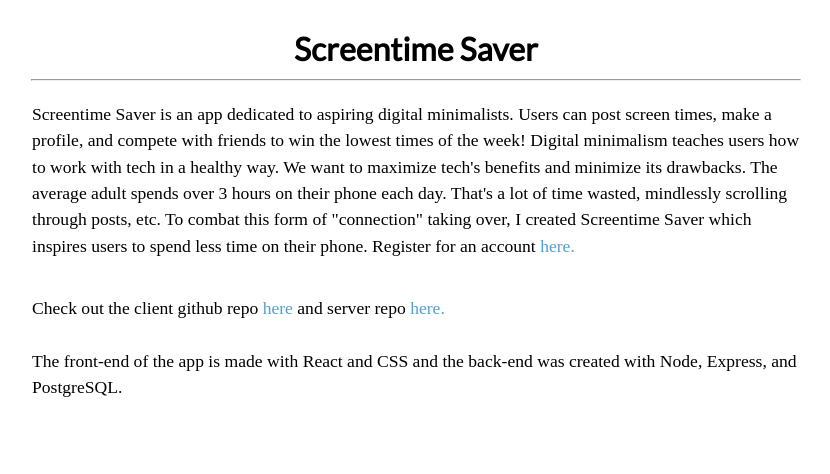
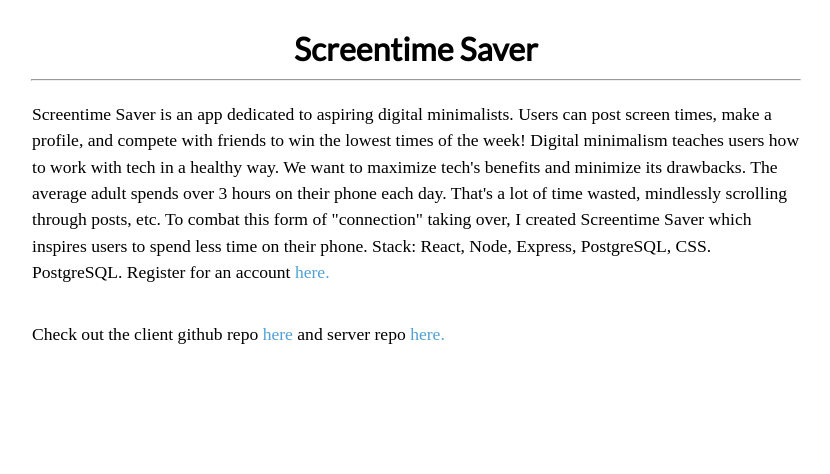
Before and after one commit to lindsayesterman/lindsay, a PHP site: page /scrtime-saver.html in a window 1280 px wide. Shown: the part 434-908 px from the top of the page, without its empty margins (224-1054 px from the left). Before the commit the page ends 831 px from the top, so only its background shows below. Run offline with PHP 8.4, Linux system fonts and the light colour scheme.

Commit message:
language update

```diff
--- a/index.html
+++ b/index.html
@@ -161,7 +161,7 @@
     <footer>
         <div class="le">
 
-            @ Lindsay Esterman
+            @ Lindsay Esterman 2020
 
         </div>
     </footer>
--- a/project-finder.html
+++ b/project-finder.html
@@ -36,7 +36,7 @@
                 and devs can sort through them until they find one they like. <br><br>
 
                 I made this app because I like spending my time solving actual problems. It can be hard to do user research and come up with
-                useful ideas yourself so Project Finder allows for more communication and classification of
+                useful ideas. Project Finder allows for more communication and classification of
                 ideas. Check out the site at <a class="projects-links" href="https://project-finder.vercel.app"
                     target="_blank">project-finder.vercel.app</a>! Stack:
                 React, CSS, Node, Express, PostgreSQL.</p><br><br>
--- a/scrtime-saver.html
+++ b/scrtime-saver.html
@@ -36,7 +36,8 @@
                 how to work with tech in a healthy way. We want to maximize tech's benefits and minimize its
                 drawbacks. The average adult spends over 3 hours on their phone each day. That's a lot of time wasted,
                 mindlessly scrolling through posts, etc. To combat this form of "connection" taking over, I created
-                Screentime Saver which inspires users to spend less time on their phone.
+                Screentime Saver which inspires users to spend less time on their phone. Stack: React, Node, Express, PostgreSQL, CSS.
+                PostgreSQL.
                 Register for an account <a class="projects-links" href="https://screentime-saver.vercel.app/"
                     target="_blank">here.</a></p><br><br>
 
@@ -45,10 +46,6 @@
                 <a class="projects-links" href="https://github.com/lindsayesterman/screentime-saver-server"
                     target="_blank">here.</a><br><br>
             </p>
-
-            <p>The front-end of the app is made with React and CSS and the back-end was created with Node, Express, and
-                PostgreSQL.
-            </p><br>
 
         </div>
 
--- a/shehacks.html
+++ b/shehacks.html
@@ -34,7 +34,7 @@
 			<p>She Hacks is an organization dedicated to teaching women front-end web development and providing a
 				community of women in web dev online. Members involved ask questions, talk about industry, discover new
 				programming tools, and get to know other amazing female coders through our Slack Channel. We provide
-				weekly free lessons teaching the fundamentals of web development.
+				weekly free lessons teaching the fundamentals of software engineering.
 				<br><br>
 
 			<p>Learn more about our awesome community at <a class="projects-links" href="http://www.shehacks.us/"
--- a/style.css
+++ b/style.css
@@ -164,9 +164,6 @@ a{
   width: 280px;
   position: relative;
   float: left;
-  /* -webkit-box-shadow: 4px 5px 6px 0px rgba(168, 168, 168);
-  -moz-box-shadow: 4px 5px 6px 0px rgb(168, 168, 168);
-  box-shadow: 4px 5px 6px 0px rgba(168, 168, 168); */
 }
 
 .mini-projects div,
@@ -262,6 +259,10 @@ footer {
   animation: para;
   animation-duration: 1s;
   animation-fill-mode: forwards;
+}
+
+.projects-p {
+  padding-bottom: 100px;
 }
 
 @keyframes title {
```
